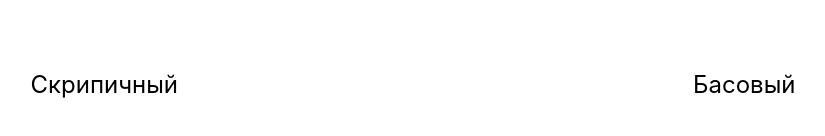
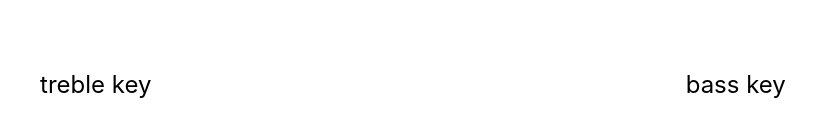
Before and after one commit to kleprer/soundcheck, a React (Create React App) app in the folder pianist/: page / in a window 1280 px wide. Shown: the part 316-452 px from the top of the page, without its empty margins (227-1052 px from the left). Built offline with nearby package versions, Linux system fonts and the light colour scheme; the HTML template or start-up script is replaced by a standard one.

Commit message:
changed options to its own component to prevent duplicates + set up all needed pages so far?

```diff
--- a/pianist/public/index.html
+++ b/pianist/public/index.html
@@ -7,37 +7,11 @@
     <meta name="theme-color" content="#000000" />
     <meta
       name="description"
-      content="Web site created using create-react-app"
+      content="learn your ABC in the world of musical notation keys"
     />
-    <link rel="apple-touch-icon" href="%PUBLIC_URL%/logo192.png" />
-    <!--
-      manifest.json provides metadata used when your web app is installed on a
-      user's mobile device or desktop. See https://developers.google.com/web/fundamentals/web-app-manifest/
-    -->
-    <link rel="manifest" href="%PUBLIC_URL%/manifest.json" />
-    <!--
-      Notice the use of %PUBLIC_URL% in the tags above.
-      It will be replaced with the URL of the `public` folder during the build.
-      Only files inside the `public` folder can be referenced from the HTML.
-
-      Unlike "/favicon.ico" or "favicon.ico", "%PUBLIC_URL%/favicon.ico" will
-      work correctly both with client-side routing and a non-root public URL.
-      Learn how to configure a non-root public URL by running `npm run build`.
-    -->
-    <title>React App</title>
+    <title>pianist</title>
   </head>
   <body>
-    <noscript>You need to enable JavaScript to run this app.</noscript>
     <div id="root"></div>
-    <!--
-      This HTML file is a template.
-      If you open it directly in the browser, you will see an empty page.
-
-      You can add webfonts, meta tags, or analytics to this file.
-      The build step will place the bundled scripts into the <body> tag.
-
-      To begin the development, run `npm start` or `yarn start`.
-      To create a production bundle, use `npm run build` or `yarn build`.
-    -->
   </body>
 </html>
--- a/pianist/src/App.js
+++ b/pianist/src/App.js
@@ -4,6 +4,8 @@ import { BrowserRouter, Routes, Route } from 'react-router-dom';
 import Treble from './Components/Pages/Treble';
 import Bass from './Components/Pages/Bass'
 import Start from './Components/Pages/Start';
+import PlayBass from './Components/Pages/PlayBass'
+import PlayTreble from './Components/Pages/PlayTreble';
 
 function App() {
   return (
@@ -12,6 +14,10 @@ function App() {
         <Route path="" element={<Start />} />
         <Route path="bass" element={<Bass />} />
         <Route path="treble" element={<Treble />} />
+        <Route path="bass/rythm" element={<PlayBass />} />
+        <Route path="bass/norythm" element={<PlayBass />} />
+        <Route path="treble/rythm" element={<PlayTreble />} />
+        <Route path="treble/norythm" element={<PlayTreble />} />
       </Routes>
     </BrowserRouter>
   );
--- a/pianist/src/Components/Pages/Bass.jsx
+++ b/pianist/src/Components/Pages/Bass.jsx
@@ -1,8 +1,9 @@
 import React from 'react'
+import TwoOption from '../TwoOption'
 
 const Bass = () => {
   return (
-    <div>Bass</div>
+    <TwoOption link1="/bass/rythm" link2="/bass/norythm" text1="with rythm" text2="no rythm" />
   )
 }
 
--- /dev/null
+++ b/pianist/src/Components/Pages/PlayBass.jsx
@@ -0,0 +1,9 @@
+import React from 'react'
+
+const PlayBass = () => {
+  return (
+    <div>PlayBass</div>
+  )
+}
+
+export default PlayBass
--- /dev/null
+++ b/pianist/src/Components/Pages/PlayTreble.jsx
@@ -0,0 +1,9 @@
+import React from 'react'
+
+const PlayTreble = () => {
+  return (
+    <div>PlayTreble</div>
+  )
+}
+
+export default PlayTreble
--- a/pianist/src/Components/Pages/Start.jsx
+++ b/pianist/src/Components/Pages/Start.jsx
@@ -1,22 +1,8 @@
 import React from 'react'
-import { Link } from 'react-router-dom';
-
+import TwoOption from '../TwoOption'
 const Start = () => {
   return (
-    <div className="App">
-      <div className="choice">
-        <Link to="/treble" className="option">
-            <p>
-            Скрипичный
-            </p>
-        </Link>
-        <Link to="/bass" className="option">
-            <p>
-                Басовый
-            </p>
-        </Link>
-      </div>
-    </div>
+      <TwoOption link1="/treble" link2="/bass" text1="treble key" text2="bass key" />
   )
 }
 
--- a/pianist/src/Components/Pages/Treble.jsx
+++ b/pianist/src/Components/Pages/Treble.jsx
@@ -1,8 +1,9 @@
 import React from 'react'
+import TwoOption from '../TwoOption'
 
 const Treble = () => {
   return (
-    <div>Treble</div>
+    <TwoOption link1="/treble/rythm" link2="/treble/norythm" text1="with rythm" text2="no rythm" />
   )
 }
 
--- /dev/null
+++ b/pianist/src/Components/TwoOption.jsx
@@ -0,0 +1,23 @@
+import React from 'react'
+import { Link } from 'react-router-dom';
+
+const TwoOption = ({link1, link2, text1, text2}) => {
+  return (
+    <div>
+        <div className="choice">
+        <Link to={link1} className="option">
+            <p>
+            {text1}
+            </p>
+        </Link>
+        <Link to={link2} className="option">
+            <p>
+                {text2}
+            </p>
+        </Link>
+      </div>
+    </div>
+  )
+}
+
+export default TwoOption
```
